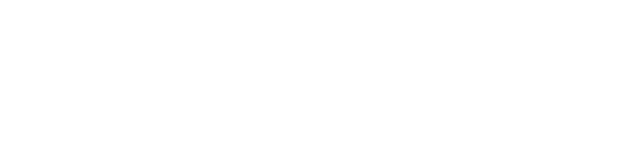
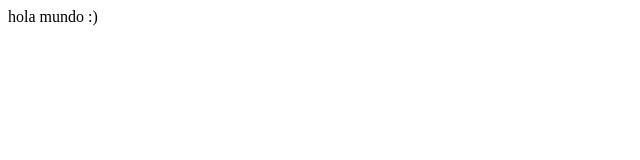
Before and after one commit to david9569/web_game_dev, a plain HTML site: page index.html in a window 1280 px wide. Shown: the whole page, without its empty margins (0-640 px from the left). Drawn offline with Linux system fonts and the light colour scheme.

Commit message:
he añadido holamundo

```diff
--- a/index.html
+++ b/index.html
@@ -2,6 +2,6 @@
 
 <html>
 <body>
-
+hola mundo :)
 </body>
 </html>
```
